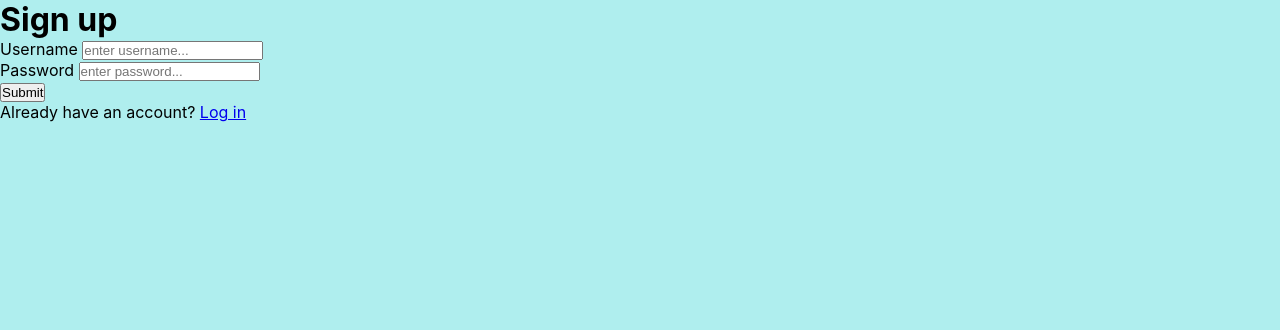
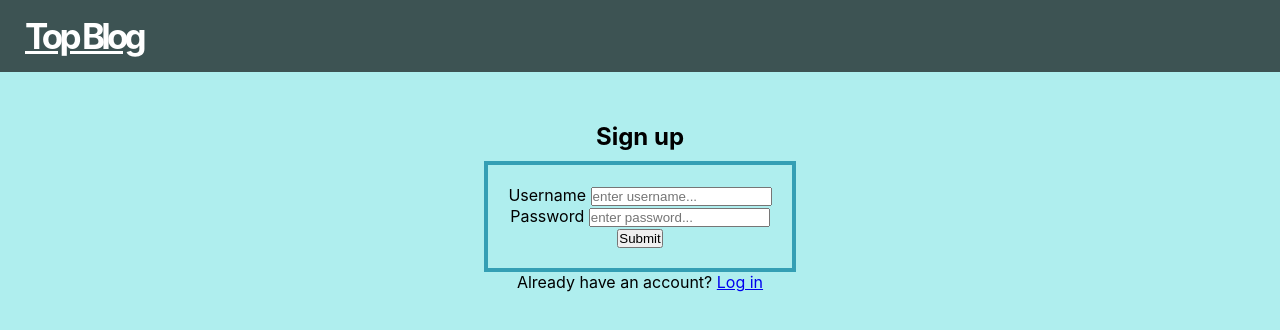
Before and after one commit to Sixsinglebird/FS-JS, a React (Create React App) app: page /signup in a window 1280 px wide. Shown: the top 330 px of the page. Built offline with nearby package versions, Linux system fonts and the light colour scheme; data requests are answered from the project's data file.

Commit message:
Added header on both login and signup page and added box around the form in both sign up and login page to add more emphasis..?

```diff
--- a/src/App.css
+++ b/src/App.css
@@ -62,6 +62,14 @@ hr {
   display: block;
   margin: auto;
   text-align: center;
+  padding-top: 50px;
+}
+
+#signup {
+  display: block;
+  margin: auto;
+  text-align: center;
+  padding-top: 50px;
 }
 
 #posts {
@@ -70,3 +78,33 @@ hr {
   margin-left: 224px;
   background-color: rgba(255, 255, 255, 0.15);
 }
+
+.header {
+  background-color: rgba(0, 0, 0, 0.65);
+  color: #fff;
+  padding: 15px;
+}
+
+.header h1 {
+  position: relative;
+  color: #fff;
+  text-align: left;
+  padding-left: 10px;
+  font-size: 35px;
+  text-decoration: underline;
+  letter-spacing: -0.11em;
+  margin: 0px;
+}
+
+.display form {
+  border: 4px solid #349fb4;
+  padding: 20px;
+  margin: 0;
+  margin-top: 10px;
+}
+
+.content-container form {
+  display: inline-block;
+  border: 4px solid #349fb4;
+  padding: 20px;
+}
--- a/src/components/Login.jsx
+++ b/src/components/Login.jsx
@@ -47,9 +47,13 @@ const Login = ({ setPassword, setUsername, username, password, users }) => {
   };
 
   return (
-    <div className="display">
+    <div className="container">
+      <header className="header">
+        <h1>Top Blog</h1>
+      </header>
+      <div className="content-container">
         <div id="login">
-        <h1>Login</h1>
+          <h2>Login</h2>
           <form onSubmit={handleSubmit}>
             <div>
               <label>
@@ -82,6 +86,7 @@ const Login = ({ setPassword, setUsername, username, password, users }) => {
           </div>
         </div>
       </div>
+    </div>
   );
 };
 
--- a/src/components/Signup.jsx
+++ b/src/components/Signup.jsx
@@ -20,9 +20,13 @@ const Signup = () => {
   };
 
   return (
+    <div className="container">
+      <header className="header">
+        <h1>Top Blog</h1>
+      </header>
       <div className="display">
         <div id="signup">
-        <h1>Sign up</h1>
+          <h2>Sign up</h2>
           <form onSubmit={handleSubmit}>
             <div>
               <label>
@@ -48,8 +52,9 @@ const Signup = () => {
             </div>
             <button type="submit">Submit</button>
           </form>
-        <div>
+          <div className="login-box">
             Already have an account? <Link to="/">Log in</Link>
+          </div>
         </div>
       </div>
     </div>
```
Lines whose indentation alone changed are shown as unchanged.
